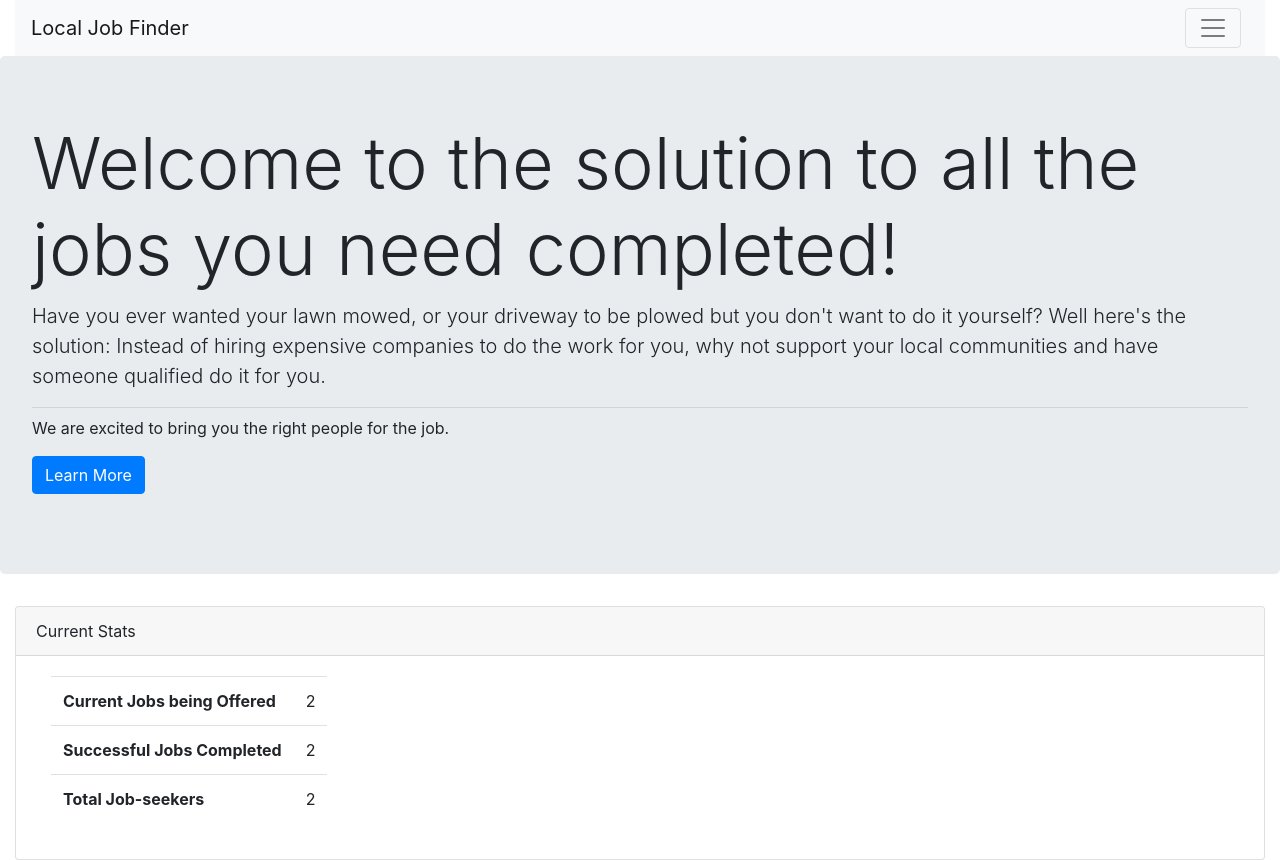
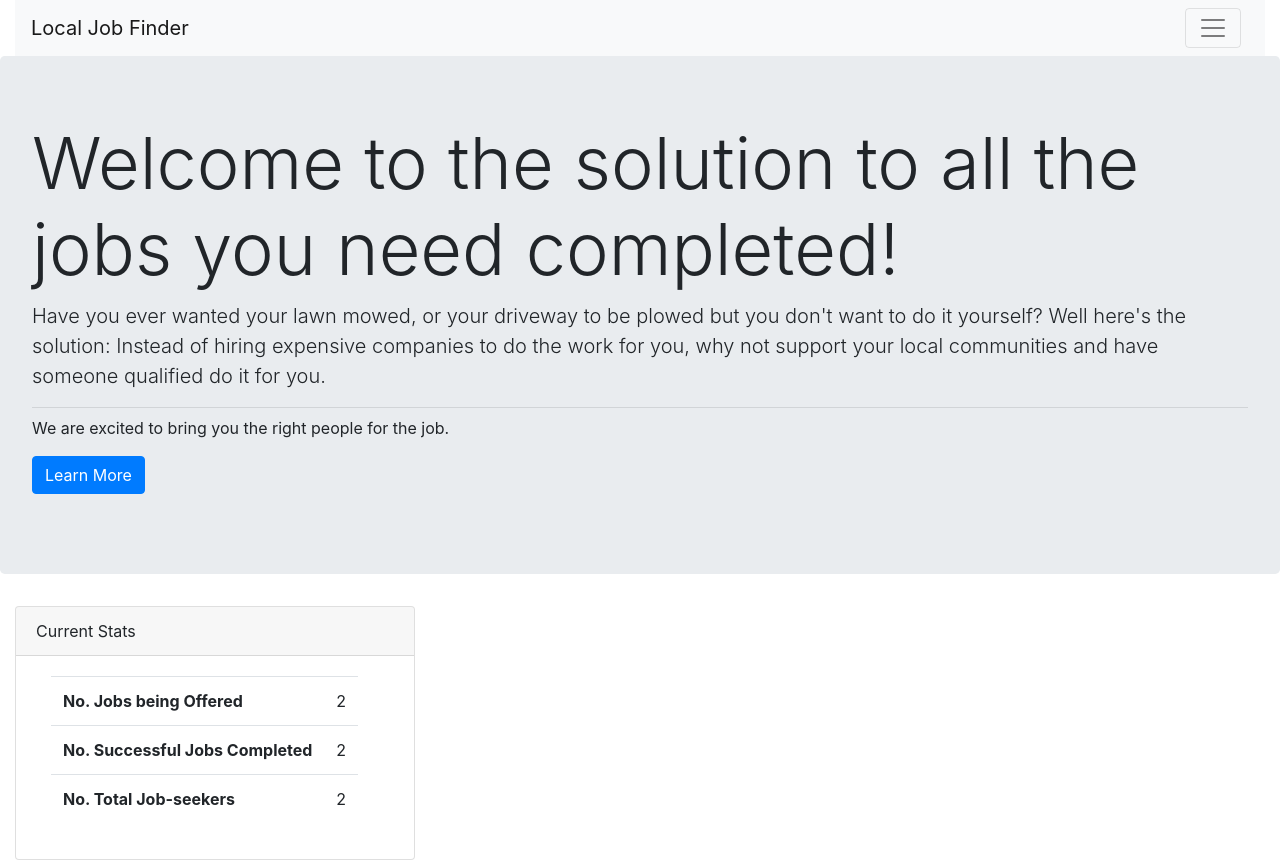
Before and after one commit to jason-qin2/JobDash, a React (Create React App) app in the folder local-job-finder/: page / in a window 1280 px wide. Built offline with nearby package versions, Linux system fonts and the light colour scheme.

Commit message:
stat table size

```diff
--- a/local-job-finder/src/Components/Landing.js
+++ b/local-job-finder/src/Components/Landing.js
@@ -19,7 +19,7 @@ function Landing() {
             </Jumbotron>
 
             <Col>
-                <Card>
+                <Card style={{width:"400px"}}>
                     <CardHeader>
                         Current Stats
                 </CardHeader>
@@ -27,9 +27,9 @@ function Landing() {
                         <Table>
                             <tbody>
                                 <Col>
-                                    <tr><th scope='row'>Current Jobs being Offered</th><td>2</td></tr>
-                                    <tr><th scope='row'>Successful Jobs Completed</th><td>2</td></tr>
-                                    <tr><th scope='row'>Total Job-seekers</th><td>2</td></tr>
+                                    <tr><th scope='row'>No. Jobs being Offered</th><td>2</td></tr>
+                                    <tr><th scope='row'>No. Successful Jobs Completed</th><td>2</td></tr>
+                                    <tr><th scope='row'>No. Total Job-seekers</th><td>2</td></tr>
                                 </Col>
                             </tbody>
                         </Table>
--- a/local-job-finder/src/Components/NavBar.js
+++ b/local-job-finder/src/Components/NavBar.js
@@ -24,9 +24,11 @@ function NavBar() {
             <NavItem>
               <NavLink href="/Employees/">Employees</NavLink>
             </NavItem>
+            {
+              /*
             <NavItem>
               <NavLink href="https://github.com/reactstrap/reactstrap">GitHub</NavLink>
-            </NavItem>
+            </NavItem>*/}
           </Nav>
         </Collapse>
       </Navbar>
```
